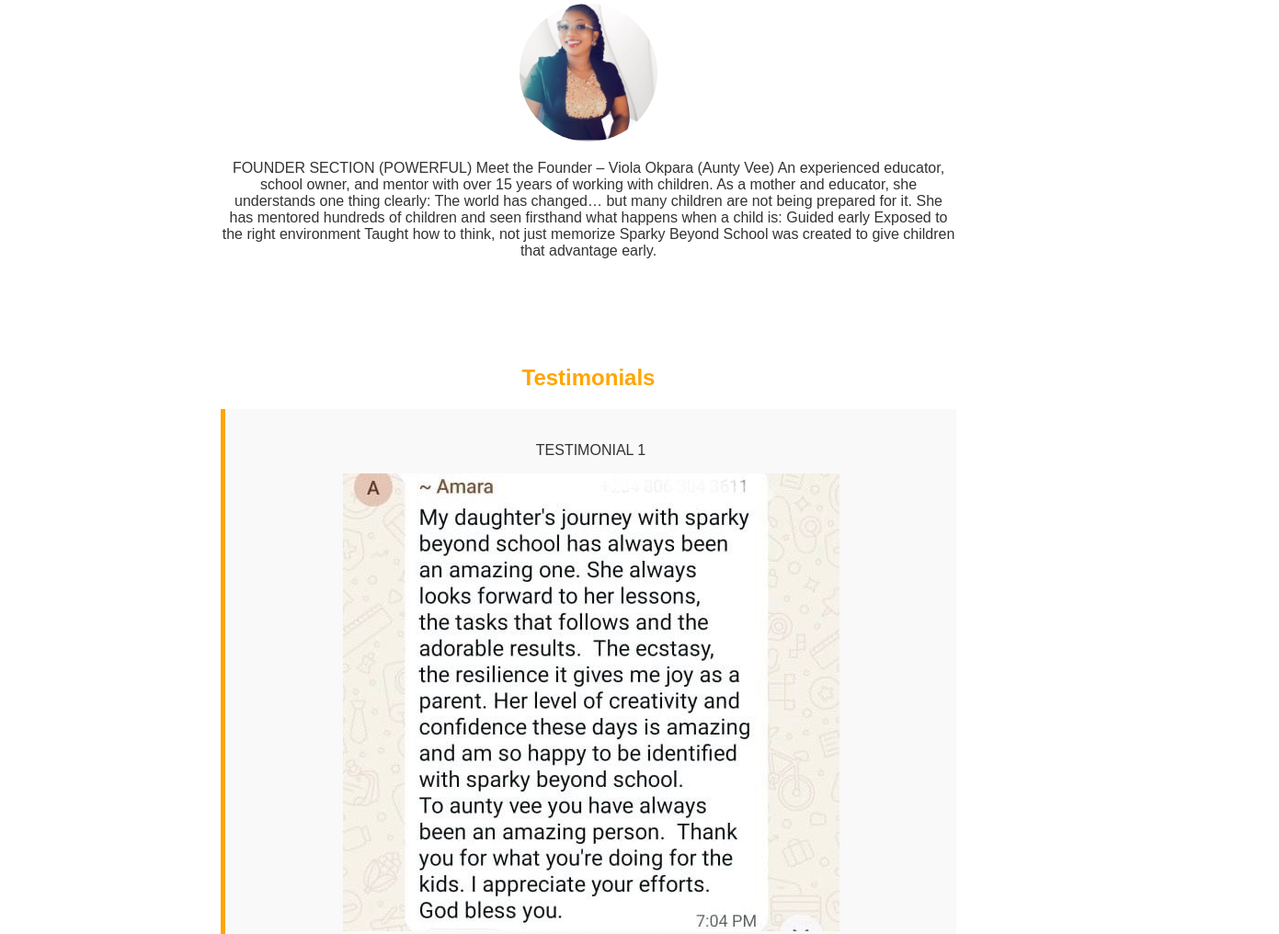
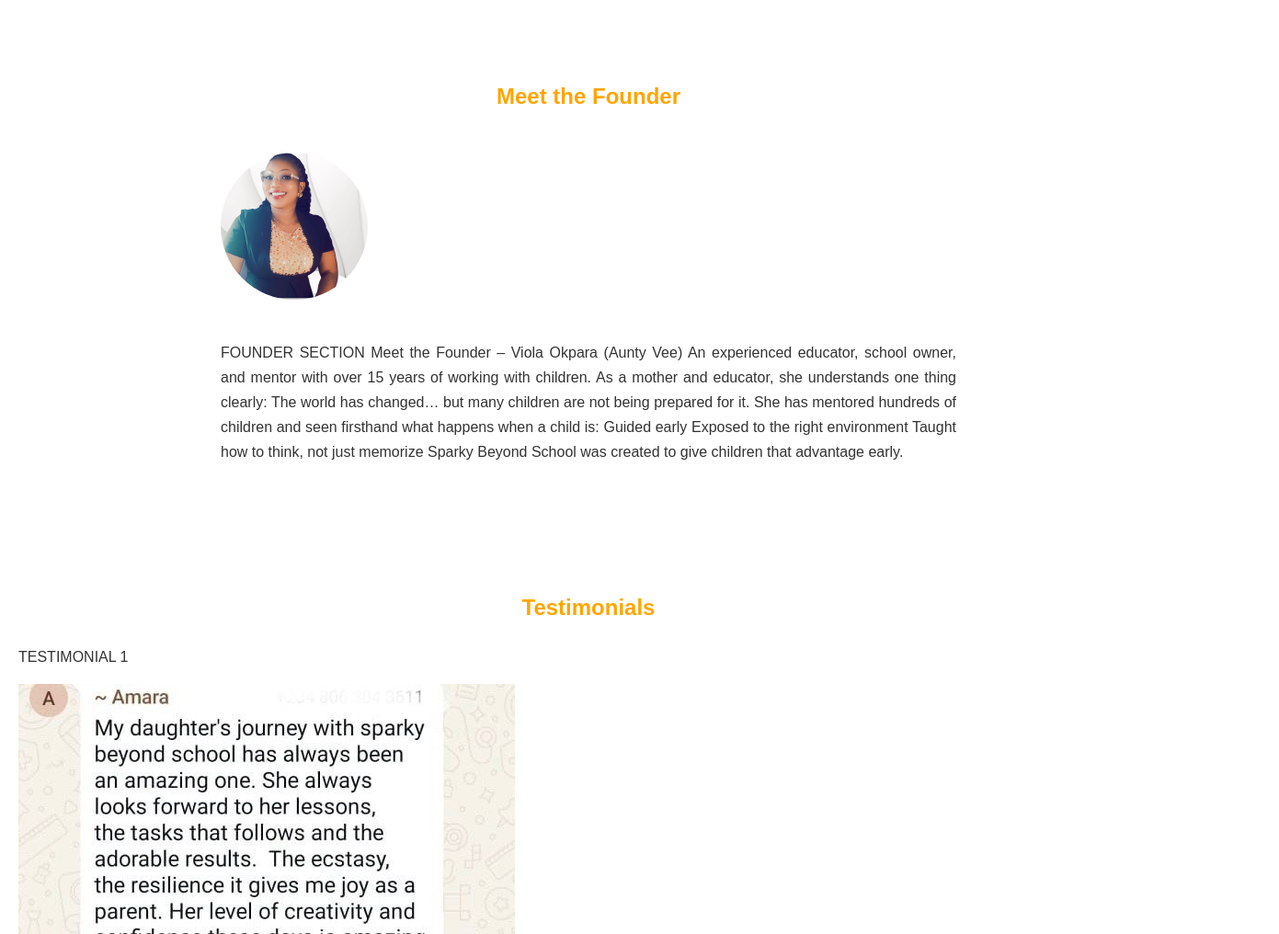
Before and after one commit to nubbystyles/tutorial-site, a plain HTML site: page index.html in a window 1280 px wide. Shown: the part 685-1701 px from the top of the page at 92% size, 1391 px wide, since content can reach past the window. Drawn offline with Linux system fonts and the light colour scheme.

Commit message:
Update index.html

```diff
--- a/index.html
+++ b/index.html
@@ -11,6 +11,7 @@
   font-family: Arial, sans-serif;
   background: white;
   color: #333;
+  line-height: 1.7;
 }
 
 header {
@@ -21,30 +22,50 @@
 }
 
 section {
-  padding: 40px 20px;
-  text-align: center;
+  padding: 50px 20px;
+}
+
+.container {
+  max-width: 800px;
+  margin: auto;
+  text-align: left;
 }
 
 h2 {
   color: orange;
+  text-align: center;
+  margin-bottom: 20px;
 }
 
-.about, .owner, .testimonials, .contact {
-  max-width: 800px;
-  margin: auto;
+p {
+  margin-bottom: 15px;
+  text-align: justify;
+}
+
+.owner {
+  text-align: center;
 }
 
 .owner img {
-  width: 150px;
+  width: 160px;
   border-radius: 50%;
-  margin-top: 20px;
+  margin: 20px 0;
 }
 
-.testimonial-box {
+.testimonial {
+  display: flex;
+  align-items: center;
   background: #f9f9f9;
-  padding: 20px;
-  margin: 10px 0;
+  margin: 15px 0;
+  padding: 15px;
   border-left: 5px solid orange;
+  gap: 15px;
+}
+
+.testimonial img {
+  width: 70px;
+  height: 70px;
+  border-radius: 50%;
 }
 
 footer {
@@ -63,9 +84,10 @@
   <p>Empowering Students for Academic Excellence</p>
 </header>
 
-<section class="about">
-  <h2>About Us</h2>
-  <p>If Your Child Is Only Learning What School Teaches… They Are Already Falling Behind
+<section>
+  <div class="container">
+    <h2>About Us</h2>
+    <p>If Your Child Is Only Learning What School Teaches… They Are Already Falling Behind
 
 We are raising confident, smart, globally aware children who can think, speak, create, and lead in today’s fast-changing world.
 At Sparky Beyond School, your child doesn’t just learn…
@@ -92,12 +114,14 @@
 Learn tech and AI
 Develop strong values and morals
 Think beyond their environment</p>
-</section>
+  </div>
+  </section>
 
 <section class="owner">
-  <h2>Meet the Founder</h2>
-  <img src="owner.jpg" alt="Owner">
-  <p> FOUNDER SECTION (POWERFUL)
+  <div class="container">
+    <h2>Meet the Founder</h2>
+    <img src="owner.jpg">
+    <p>FOUNDER SECTION
 Meet the Founder – Viola Okpara (Aunty Vee)
 An experienced educator, school owner, and mentor with over 15 years of working with children.
 As a mother and educator, she understands one thing clearly:
@@ -107,6 +131,7 @@
 Exposed to the right environment
 Taught how to think, not just memorize
 Sparky Beyond School was created to give children that advantage early.</p>
+  </div>
 </section>
 
 <section class="testimonials">
@@ -114,19 +139,18 @@
 
   <div class="testimonial-box">
     <p>TESTIMONIAL 1</p>
-   <img src="testimonial 1.jpg" alt="Owner">
+   <img src="testimonial 1.jpg">
   </div>
 
   <div class="testimonial-box">
     <p>TESTIMONIAL 2</p>
-  <img src="testimonial 2.jpg" alt="Owner">
+  <img src="testimonial 2.jpg">
   </div>
 
   <div class="testimonial-box">
     <p>TESTIMONIAL 3</p>
-  <img src="testimonial 3.jpg" alt="Owner">
+  <img src="testimonial 3.jpg">
   </div>
-
 </section>
 
 <section class="contact">
```
